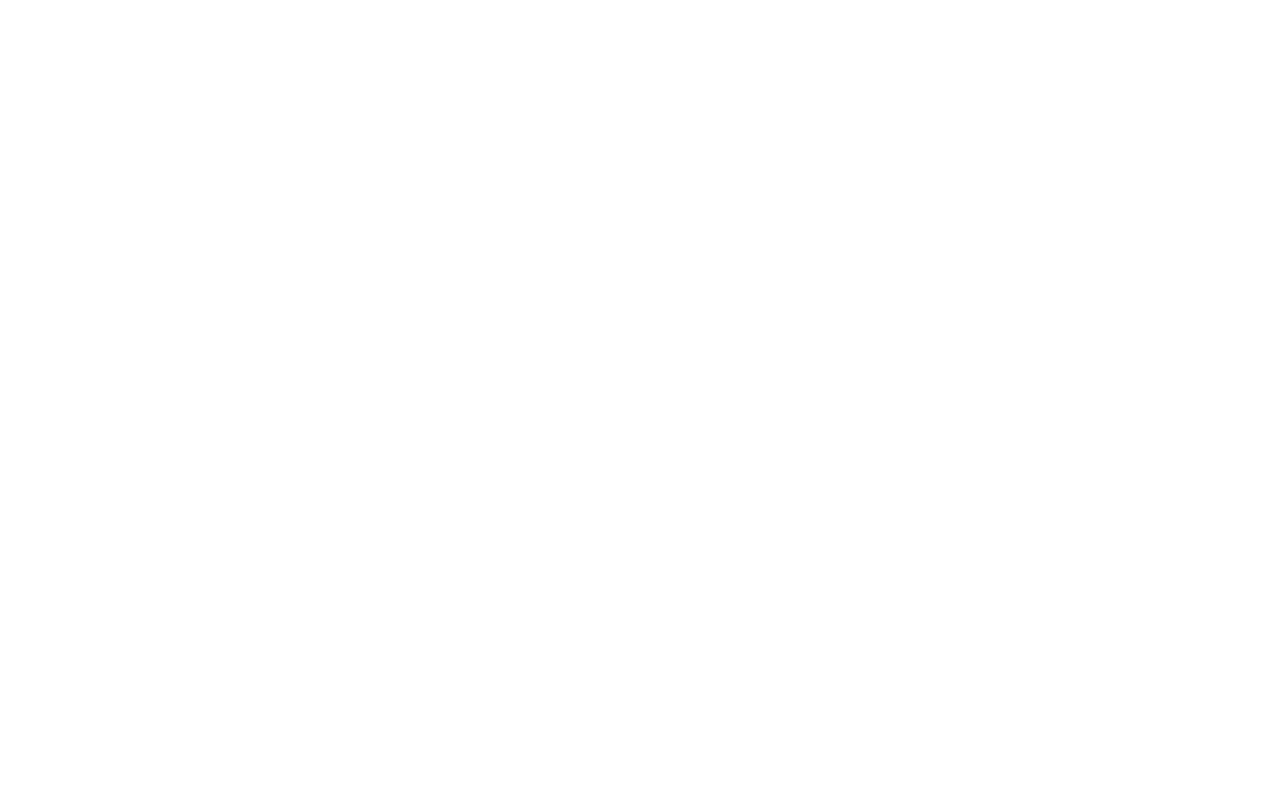
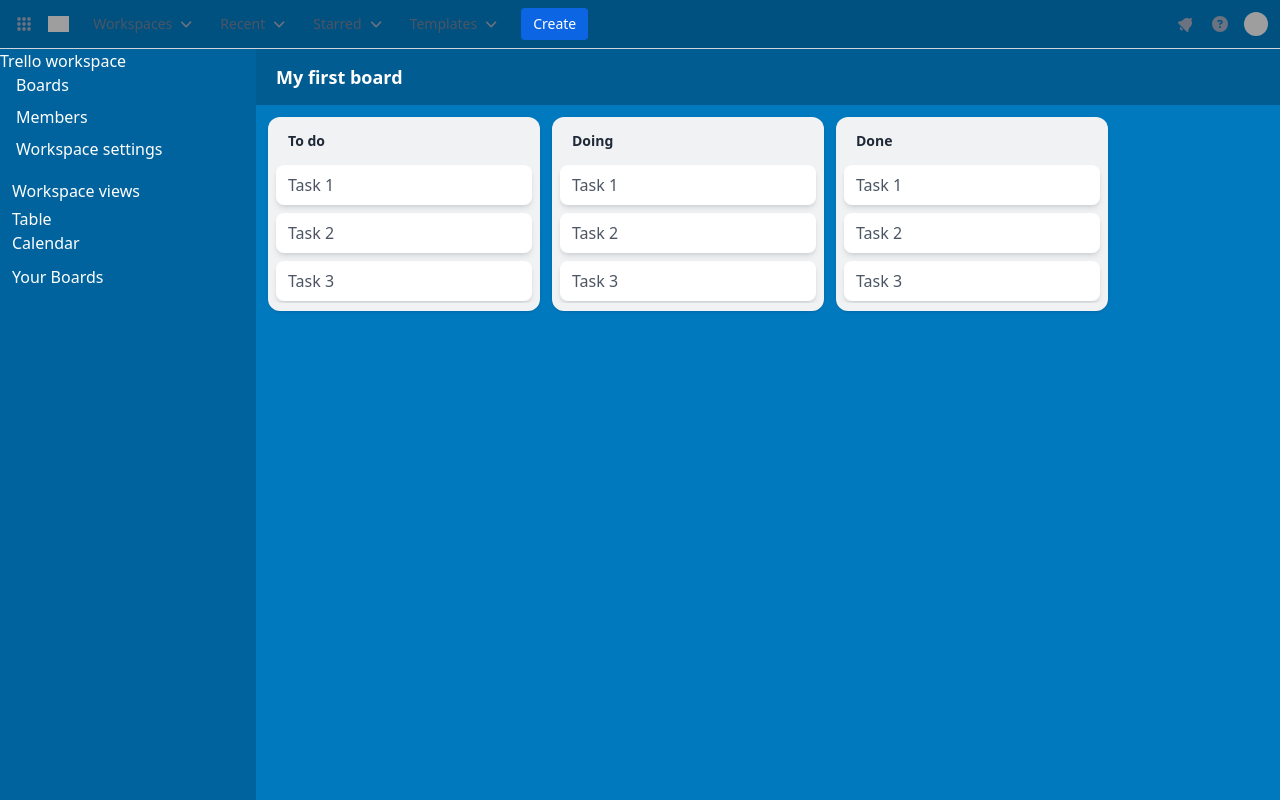
Before and after one commit to Nicolas-Guasch/trello-clone, an Angular app: page /b/0 in a window 1280 px wide. Before the commit this address led to /. Built offline with nearby package versions, Linux system fonts and the light colour scheme; grey boxes are pictures that could not be loaded.

Commit message:
Define board page structure

```diff
--- a/src/app/app.config.ts
+++ b/src/app/app.config.ts
@@ -1,8 +1,11 @@
 import { ApplicationConfig, provideZoneChangeDetection } from '@angular/core';
-import { provideRouter } from '@angular/router';
+import { provideRouter, withComponentInputBinding } from '@angular/router';
 
 import { routes } from './app.routes';
 
 export const appConfig: ApplicationConfig = {
-  providers: [provideZoneChangeDetection({ eventCoalescing: true }), provideRouter(routes)]
+  providers: [
+    provideZoneChangeDetection({ eventCoalescing: true }),
+    provideRouter(routes, withComponentInputBinding()),
+  ],
 };
--- a/src/app/app.routes.ts
+++ b/src/app/app.routes.ts
@@ -7,5 +7,5 @@
 export const routes: Routes = [
   { path: 'login', component: LoginComponent },
   { path: 'boards', component: BoardsComponent },
-  { path: 'b', component: BoardComponent },
+  { path: 'b/:boardId', component: BoardComponent },
 ];
--- a/src/app/domains/board/pages/board/board.component.html
+++ b/src/app/domains/board/pages/board/board.component.html
@@ -1,7 +1,228 @@
-<div class="h-full overflow-hidden">
+<div class="h-full overflow-hidden bg-[#0079bf]">
   <div class="flex h-full flex-col">
-    <header class="min-h-14 overflow-hidden">
-      <app-navbar class="block min-h-14" />
+    <header class="min-h-[49px] overflow-hidden">
+      <app-navbar class="block min-h-[49px] bg-[#005180]" />
     </header>
+    <main class="relative flex flex-grow overflow-y-auto text-white">
+      <nav class="block w-64">
+        <div class="flex h-full flex-col overflow-auto bg-[#006199e6]">
+          <div>Trello workspace</div>
+          <div class="overflow-y-auto overflow-x-hidden">
+            <div>
+              <a class="flex h-8 pl-4">Boards</a>
+              <a class="flex h-8 pl-4">Members</a>
+              <button class="flex h-8 pl-4">Workspace settings</button>
+            </div>
+            <div class="mt-1.5">
+              <h2 class="py-1 pl-3">Workspace views</h2>
+              <ul>
+                <li class="px-3">Table</li>
+                <li class="px-3">Calendar</li>
+              </ul>
+            </div>
+            <div class="mt-1.5">
+              <div class="py-1 pl-3">
+                <h2>Your Boards</h2>
+              </div>
+              <ul></ul>
+            </div>
+          </div>
+        </div>
+      </nav>
+      <div class="flex flex-1 flex-col overflow-y-auto">
+        <div
+          class="relative inline-flex w-full items-center gap-1 bg-[#0000003d] py-3 pl-2.5 pr-4"
+        >
+          <span class="relative box-content flex">
+            <div class="relative mr-1 h-8">
+              <h1 class="mb-3 px-2.5 text-lg/8 font-bold">
+                {{ board().title }}
+              </h1>
+            </div>
+          </span>
+          <span></span>
+        </div>
+        <div class="relative mt-3 flex-grow">
+          <ol
+            class="absolute -top-0.5 bottom-0 left-0 right-0 mb-2 flex select-none flex-row px-1.5 pb-2 pt-0.5"
+          >
+            <li
+              class="block h-full shrink-0 self-start whitespace-nowrap px-1.5"
+            >
+              <div
+                class="relative flex max-h-full w-[272px] flex-col justify-between rounded-xl bg-[#f1f2f4] pb-2 text-gray-600 shadow"
+              >
+                <div
+                  class="relative flex grow-0 flex-wrap items-start justify-between gap-y-0 whitespace-normal px-2 pt-2"
+                >
+                  <div class="relative min-h-5 flex-auto">
+                    <h2
+                      class="m-0 block overflow-hidden py-1.5 pl-3 pr-2 text-sm font-semibold text-gray-800"
+                    >
+                      To do
+                    </h2>
+                  </div>
+                </div>
+                <div class="-mb-0.5 block h-2 shrink-0"></div>
+                <ol
+                  class="z-10 ml-1 mr-0 flex flex-auto flex-col gap-y-2 overflow-y-auto overflow-x-hidden py-0.5 pl-1 pr-2"
+                >
+                  <li>
+                    <div
+                      class="relative min-h-9 cursor-pointer rounded-lg bg-white shadow-md"
+                    >
+                      <div class="relative flow-root pb-1 pl-3 pr-3 pt-2">
+                        <a class="mb-1 block whitespace-normal break-words"
+                          >Task 1</a
+                        >
+                      </div>
+                    </div>
+                  </li>
+                  <li>
+                    <div
+                      class="relative min-h-9 cursor-pointer rounded-lg bg-white shadow-md"
+                    >
+                      <div class="relative flow-root pb-1 pl-3 pr-3 pt-2">
+                        <a class="mb-1 block whitespace-normal break-words"
+                          >Task 2</a
+                        >
+                      </div>
+                    </div>
+                  </li>
+                  <li>
+                    <div
+                      class="relative min-h-9 cursor-pointer rounded-lg bg-white shadow-md"
+                    >
+                      <div class="relative flow-root pb-1 pl-3 pr-3 pt-2">
+                        <a class="mb-1 block whitespace-normal break-words"
+                          >Task 3</a
+                        >
+                      </div>
+                    </div>
+                  </li>
+                </ol>
+                <div></div>
+              </div>
+            </li>
+            <li
+              class="block h-full shrink-0 self-start whitespace-nowrap px-1.5"
+            >
+              <div
+                class="relative flex max-h-full w-[272px] flex-col justify-between rounded-xl bg-[#f1f2f4] pb-2 text-gray-600 shadow"
+              >
+                <div
+                  class="relative flex grow-0 flex-wrap items-start justify-between gap-y-0 whitespace-normal px-2 pt-2"
+                >
+                  <div class="relative min-h-5 flex-auto">
+                    <h2
+                      class="m-0 block overflow-hidden py-1.5 pl-3 pr-2 text-sm font-semibold text-gray-800"
+                    >
+                      Doing
+                    </h2>
+                  </div>
+                </div>
+                <div class="-mb-0.5 block h-2 shrink-0"></div>
+                <ol
+                  class="z-10 ml-1 mr-0 flex flex-auto flex-col gap-y-2 overflow-y-auto overflow-x-hidden py-0.5 pl-1 pr-2"
+                >
+                  <li>
+                    <div
+                      class="relative min-h-9 cursor-pointer rounded-lg bg-white shadow-md"
+                    >
+                      <div class="relative flow-root pb-1 pl-3 pr-3 pt-2">
+                        <a class="mb-1 block whitespace-normal break-words"
+                          >Task 1</a
+                        >
+                      </div>
+                    </div>
+                  </li>
+                  <li>
+                    <div
+                      class="relative min-h-9 cursor-pointer rounded-lg bg-white shadow-md"
+                    >
+                      <div class="relative flow-root pb-1 pl-3 pr-3 pt-2">
+                        <a class="mb-1 block whitespace-normal break-words"
+                          >Task 2</a
+                        >
+                      </div>
+                    </div>
+                  </li>
+                  <li>
+                    <div
+                      class="relative min-h-9 cursor-pointer rounded-lg bg-white shadow-md"
+                    >
+                      <div class="relative flow-root pb-1 pl-3 pr-3 pt-2">
+                        <a class="mb-1 block whitespace-normal break-words"
+                          >Task 3</a
+                        >
+                      </div>
+                    </div>
+                  </li>
+                </ol>
+                <div></div>
+              </div>
+            </li>
+            <li
+              class="block h-full shrink-0 self-start whitespace-nowrap px-1.5"
+            >
+              <div
+                class="relative flex max-h-full w-[272px] flex-col justify-between rounded-xl bg-[#f1f2f4] pb-2 text-gray-600 shadow"
+              >
+                <div
+                  class="relative flex grow-0 flex-wrap items-start justify-between gap-y-0 whitespace-normal px-2 pt-2"
+                >
+                  <div class="relative min-h-5 flex-auto">
+                    <h2
+                      class="m-0 block overflow-hidden py-1.5 pl-3 pr-2 text-sm font-semibold text-gray-800"
+                    >
+                      Done
+                    </h2>
+                  </div>
+                </div>
+                <div class="-mb-0.5 block h-2 shrink-0"></div>
+                <ol
+                  class="z-10 ml-1 mr-0 flex flex-auto flex-col gap-y-2 overflow-y-auto overflow-x-hidden py-0.5 pl-1 pr-2"
+                >
+                  <li>
+                    <div
+                      class="relative min-h-9 cursor-pointer rounded-lg bg-white shadow-md"
+                    >
+                      <div class="relative flow-root pb-1 pl-3 pr-3 pt-2">
+                        <a class="mb-1 block whitespace-normal break-words"
+                          >Task 1</a
+                        >
+                      </div>
+                    </div>
+                  </li>
+                  <li>
+                    <div
+                      class="relative min-h-9 cursor-pointer rounded-lg bg-white shadow-md"
+                    >
+                      <div class="relative flow-root pb-1 pl-3 pr-3 pt-2">
+                        <a class="mb-1 block whitespace-normal break-words"
+                          >Task 2</a
+                        >
+                      </div>
+                    </div>
+                  </li>
+                  <li>
+                    <div
+                      class="relative min-h-9 cursor-pointer rounded-lg bg-white shadow-md"
+                    >
+                      <div class="relative flow-root pb-1 pl-3 pr-3 pt-2">
+                        <a class="mb-1 block whitespace-normal break-words"
+                          >Task 3</a
+                        >
+                      </div>
+                    </div>
+                  </li>
+                </ol>
+                <div></div>
+              </div>
+            </li>
+          </ol>
+        </div>
+      </div>
+    </main>
   </div>
 </div>
--- a/src/app/domains/board/pages/board/board.component.ts
+++ b/src/app/domains/board/pages/board/board.component.ts
@@ -1,6 +1,7 @@
-import { Component } from '@angular/core';
+import { Component, computed, inject, input } from '@angular/core';
 import { DragDropModule } from '@angular/cdk/drag-drop';
 import { NavbarComponent } from '../../../shared/components/navbar/navbar.component';
+import { BoardsService } from '../../../main/services/boards.service';
 
 @Component({
   selector: 'app-board',
@@ -8,4 +9,15 @@
   imports: [DragDropModule, NavbarComponent],
   templateUrl: './board.component.html',
 })
-export class BoardComponent {}
+export class BoardComponent {
+  boardId = input.required<string>();
+  boardsService = inject(BoardsService);
+  board = computed(() => {
+    const id = this.boardId();
+    console.log(id);
+    console.log(this.boardsService.getBoards()());
+    return this.boardsService
+      .getBoards()()
+      .find((board) => board.id === id)!;
+  });
+}
--- a/src/app/domains/main/services/boards.service.ts
+++ b/src/app/domains/main/services/boards.service.ts
@@ -7,21 +7,21 @@
 export class BoardsService {
   private boards = signal<boardInfo[]>([
     {
-      id: Date.now().toString(),
+      id: (0).toString(),
       title: 'My first board',
       backgroundColor: '0079BF',
       lastOpened: Date.now().toString(),
       starred: true,
     },
     {
-      id: (Date.now() + 1).toString(),
+      id: (1).toString(),
       title: 'Second one',
       backgroundColor: '519839',
       lastOpened: (Date.now() + 1).toString(),
       starred: false,
     },
     {
-      id: (Date.now() + 2).toString(),
+      id: (2).toString(),
       title: 'Third',
       backgroundColor: '0079BF',
       backgroundImage: 'images/board/boardbg1.webp',
@@ -29,14 +29,14 @@
       starred: false,
     },
     {
-      id: (Date.now() + 3).toString(),
+      id: (3).toString(),
       title: 'Fourth',
       backgroundImage: 'images/board/boardbg1.webp',
       lastOpened: (Date.now() + 3).toString(),
       starred: false,
     },
     {
-      id: (Date.now() + 4).toString(),
+      id: (4).toString(),
       title: 'Last one',
       backgroundColor: '0079BF',
       backgroundImage: 'images/board/boardbg1.webp',
```
